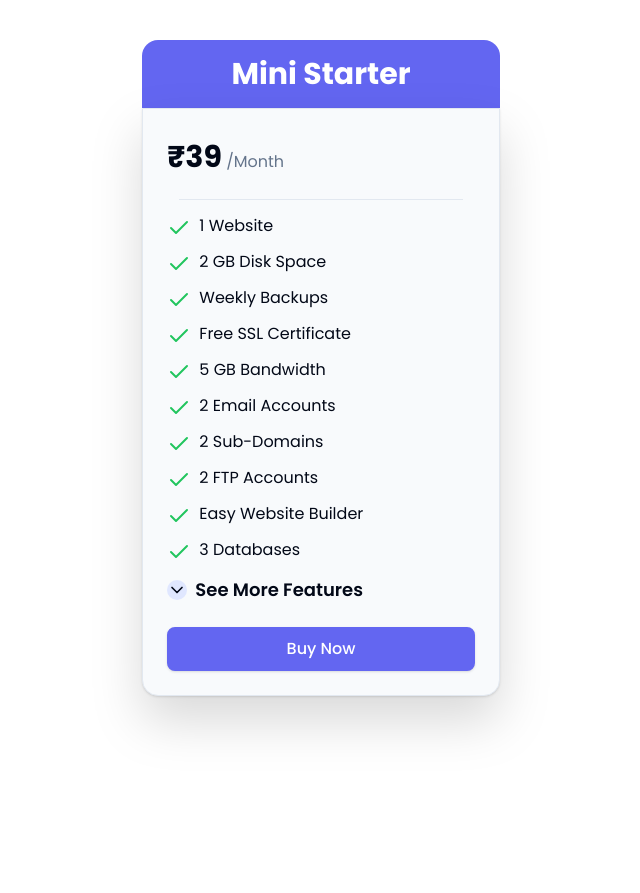
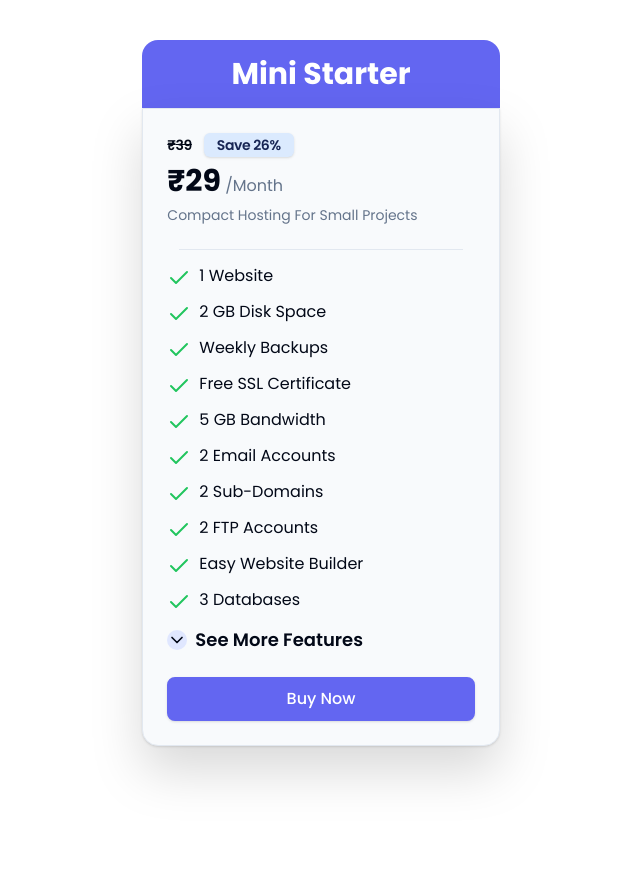
Before and after one commit to Parag0712/Eric-host-main-site, a Next.js app: page /mini-hosting in a window 1280 px wide. Shown: the part 940-1833 px from the top of the page, without its empty margins (319-959 px from the left). Built offline with nearby package versions, Linux system fonts and the light colour scheme; what tailwindcss-debug-screens would draw is missing.

Commit message:
content changed

```diff
--- a/src/components/Pricing/Pricing.tsx
+++ b/src/components/Pricing/Pricing.tsx
@@ -71,7 +71,7 @@ export const Pricing = ({ data, title }: { data: any, title: string }) => {
                         showMore={showMore}
                         handleShowMore={handleShowMore}
                         plan={data.plans[index]}
-                        isAnnual={!isAnnual}
+                        isAnnual={isAnnual}
                         className={data.plans.length <= 1 ? "col-start-2 " : ""}
                     />
 
```
